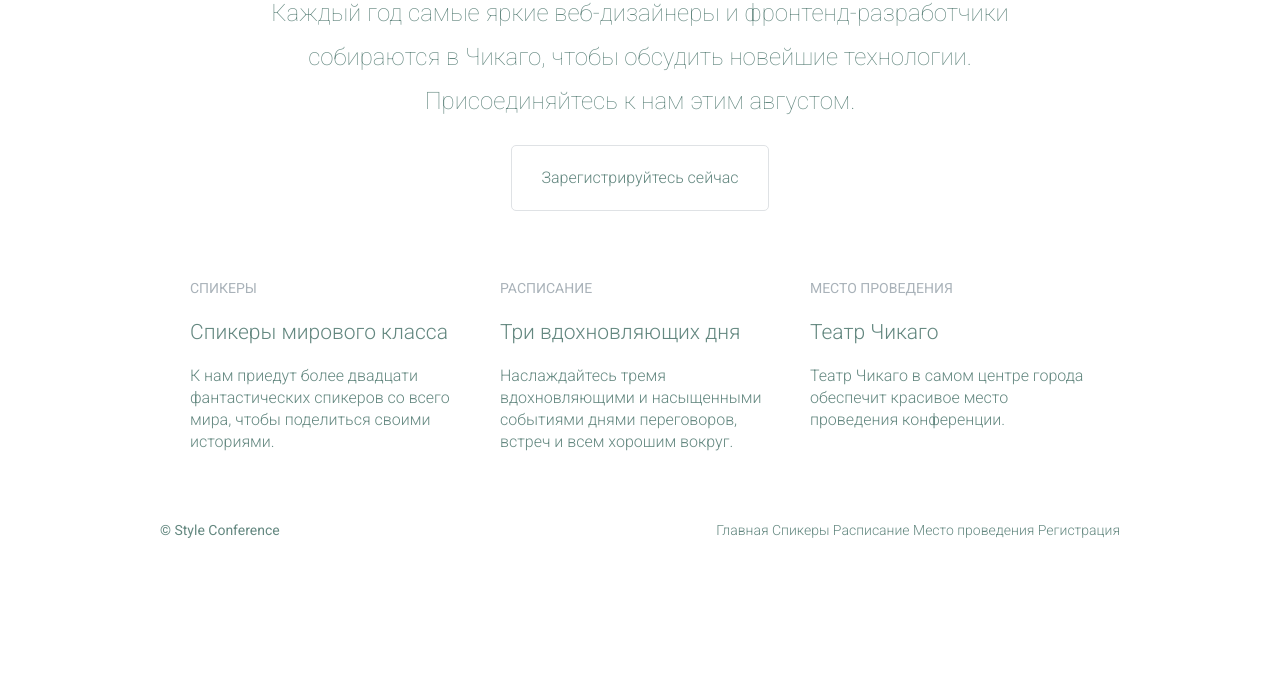
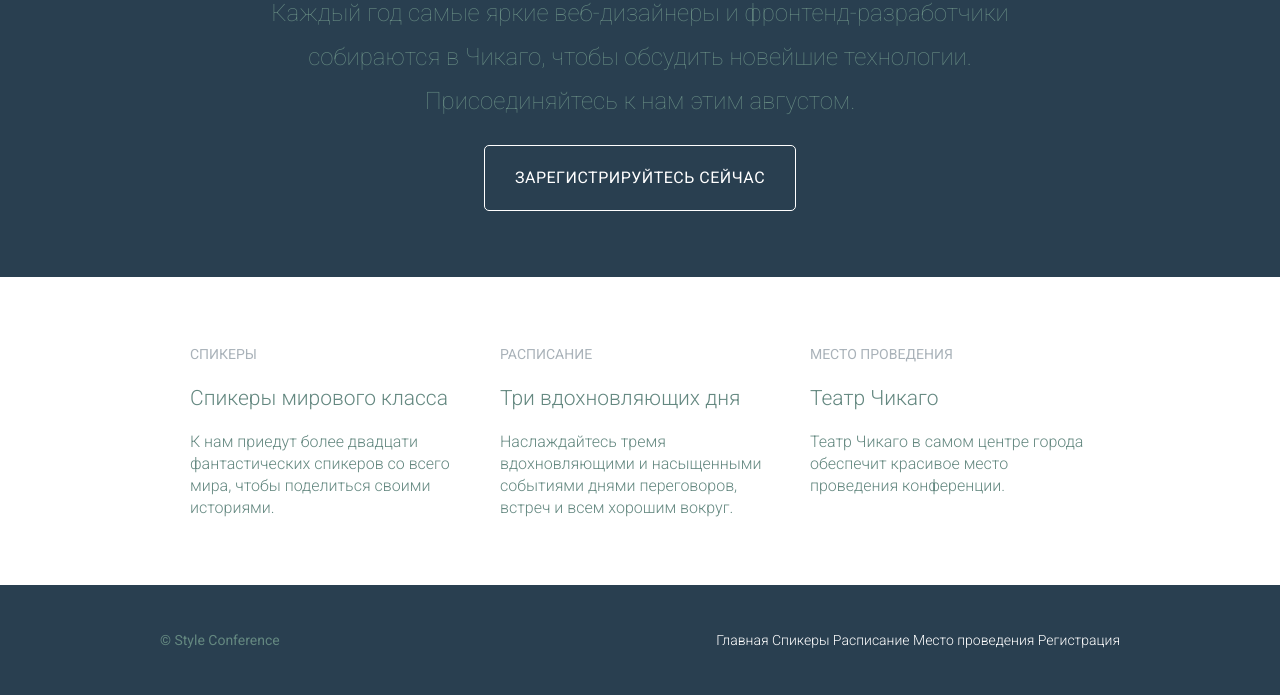
Before and after one commit to ovanse/study-stylesConference, a plain HTML site: page index.html in a window 1280 px wide. Shown: the part 251-946 px from the top of the page. Before the commit the page ends 836 px from the top, so only its background shows below. Drawn offline with Linux system fonts and the light colour scheme.

Commit message:
background temp

```diff
--- a/assets/stylesheets/main.css
+++ b/assets/stylesheets/main.css
@@ -51,6 +51,7 @@ table {
 =================================================
 */
 body {
+  background: #293f50;
   color: #888888;
   font: 300 16px/22px "Roboto", "Open Sans", "Helvetica Neue", Helvetica, Arial, sans-serif;
 }
@@ -156,6 +157,14 @@ p a {
 .teaser a:hover h3 {
   color: #a9b2b9;
 }
+.primary-header a,
+.primary-footer a {
+  color: #ffffff;
+}
+.primary-header a:hover,
+.primary-footer a:hover {
+  color: #648880;
+}
 
 /*
 =================================================
@@ -164,12 +173,21 @@ p a {
 */
 .btn {
   border-radius: 5px;
+  color: #ffffff;
+  cursor: pointer;
   display: inline-block;
+  font-weight: 400;
+  letter-spacing: .5px;
   margin: 0;
+  text-transform: uppercase;
 }
 .btn-alt {
-  border: 1px solid #dfe2e5;
+  border: 1px solid #ffffff;
   padding: 10px 30px;
+}
+.btn-alt:hover {
+  background: #ffffff;
+  color: #648880;
 }
 
 /*
@@ -178,6 +196,7 @@ p a {
 =================================================
 */
 .hero {
+  color: #ffffff;
   line-height: 44px;
   padding: 22px 80px 66px 80px;
   text-align: center;
@@ -206,6 +225,17 @@ ClearFix
 .group::before {
   clear: both;
   *zoom: 1;
+}
+
+/*
+=================================================
+Полосы
+=================================================
+*/
+.row {
+  background: #fff;
+  min-width: 960px;
+  padding: 66px 0 44px 0;
 }
 
 /*
--- a/index.html
+++ b/index.html
@@ -1,13 +1,15 @@
 <!doctype html>
 <html lang="ru">
+
 <head>
   <meta charset="utf-8">
   <title>Styles Conference</title>
   <link rel="stylesheet" href="assets/stylesheets/main.css">
   <link href="https://fonts.googleapis.com/css?family=Roboto:100,300,400&display=swap&subset=cyrillic" rel="stylesheet">
 </head>
+
 <body>
-    <header class="container group">
+  <header class="primary-header container group">
     <h1 class="logo">
       <a href="index.html">Styles <br> Conference</a>
     </h1>
@@ -22,10 +24,12 @@
   </header>
   <section class="container hero">
     <h2>Посвящается ремеслу создания сайтов</h2>
-      <p>Каждый год самые яркие веб-дизайнеры и фронтенд-разработчики собираются в Чикаго, чтобы обсудить новейшие технологии. Присоединяйтесь к нам этим августом.</p>
+    <p>Каждый год самые яркие веб-дизайнеры и фронтенд-разработчики собираются в Чикаго, чтобы обсудить новейшие
+      технологии. Присоединяйтесь к нам этим августом.</p>
     <a class="btn btn-alt" href="register.html">Зарегистрируйтесь сейчас</a>
   </section>
-    <section class="grid">
+  <section class="row">
+    <div class="grid">
       <!-- Спикеры -->
       <section class="teaser col-1-3">
         <a href="speakers.html">
@@ -33,23 +37,20 @@
           <h3>Спикеры мирового класса</h3>
         </a>
         <p>К нам приедут более двадцати фантастических спикеров со всего мира, чтобы поделиться своими историями.</p>
-      </section><!--
-        Расписание
-      --><section class="teaser col-1-3">
+      </section><section class="teaser col-1-3">
         <a href="sсhedule.html">
           <h5>Расписание</h5>
           <h3>Три вдохновляющих дня</h3>
         </a>
         <p>Наслаждайтесь тремя вдохновляющими и насыщенными событиями днями переговоров, встреч и всем хорошим вокруг.</p>
-      </section><!--
-        Место проведения
-      --><section class="teaser col-1-3">
+      </section><section class="teaser col-1-3">
         <a href="venue.html">
           <h5>Место проведения</h5>
           <h3>Театр Чикаго</h3>
         </a>
         <p>Театр Чикаго в самом центре города обеспечит красивое место проведения конференции.</p>
       </section>
+    </div>
   </section>
   <footer class="primary-footer container group">
     <small>&copy; Style Conference</small>
@@ -62,4 +63,5 @@
     </nav>
   </footer>
 </body>
+
 </html>
```
Also changed, not shown: register.html (+1 -1 lines), schedule.html (+1 -1 lines), speakers.html (+1 -1 lines), venue.html (+1 -1 lines). Lines whose indentation alone changed are shown as unchanged.
